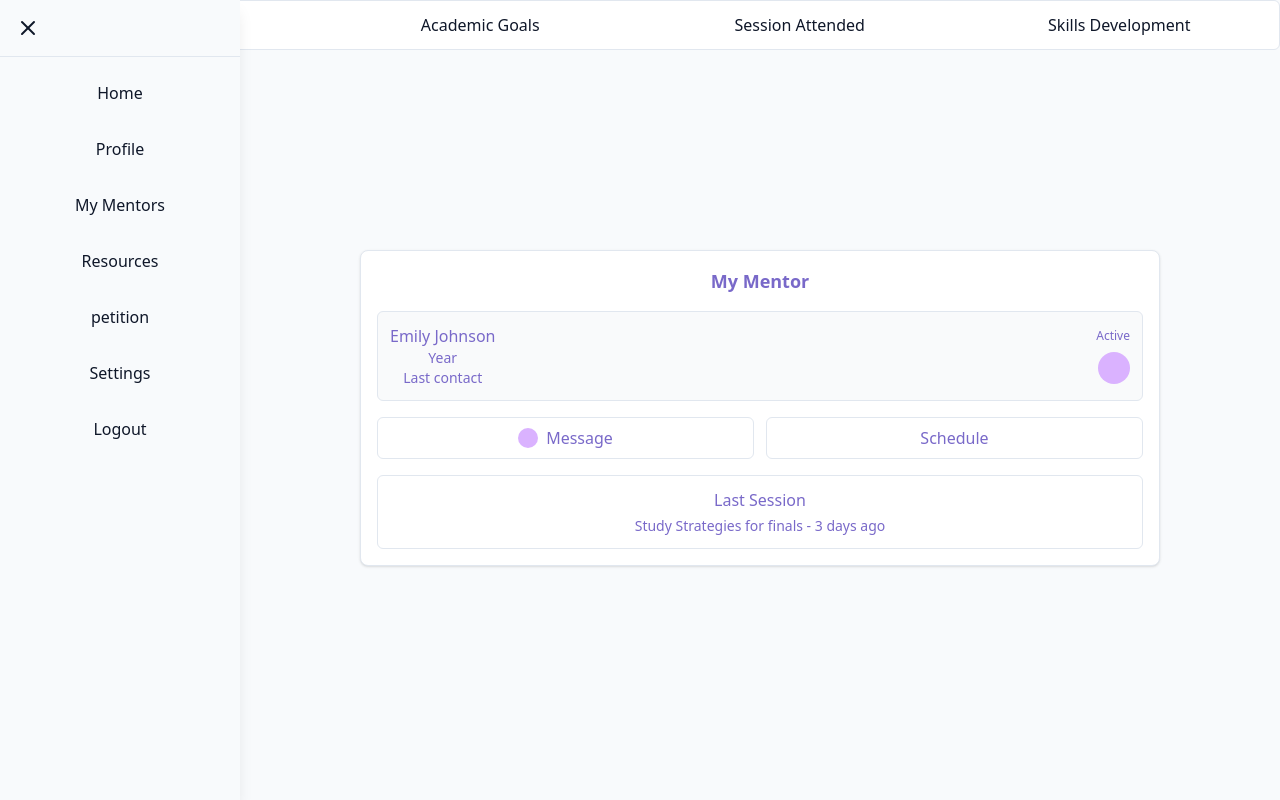
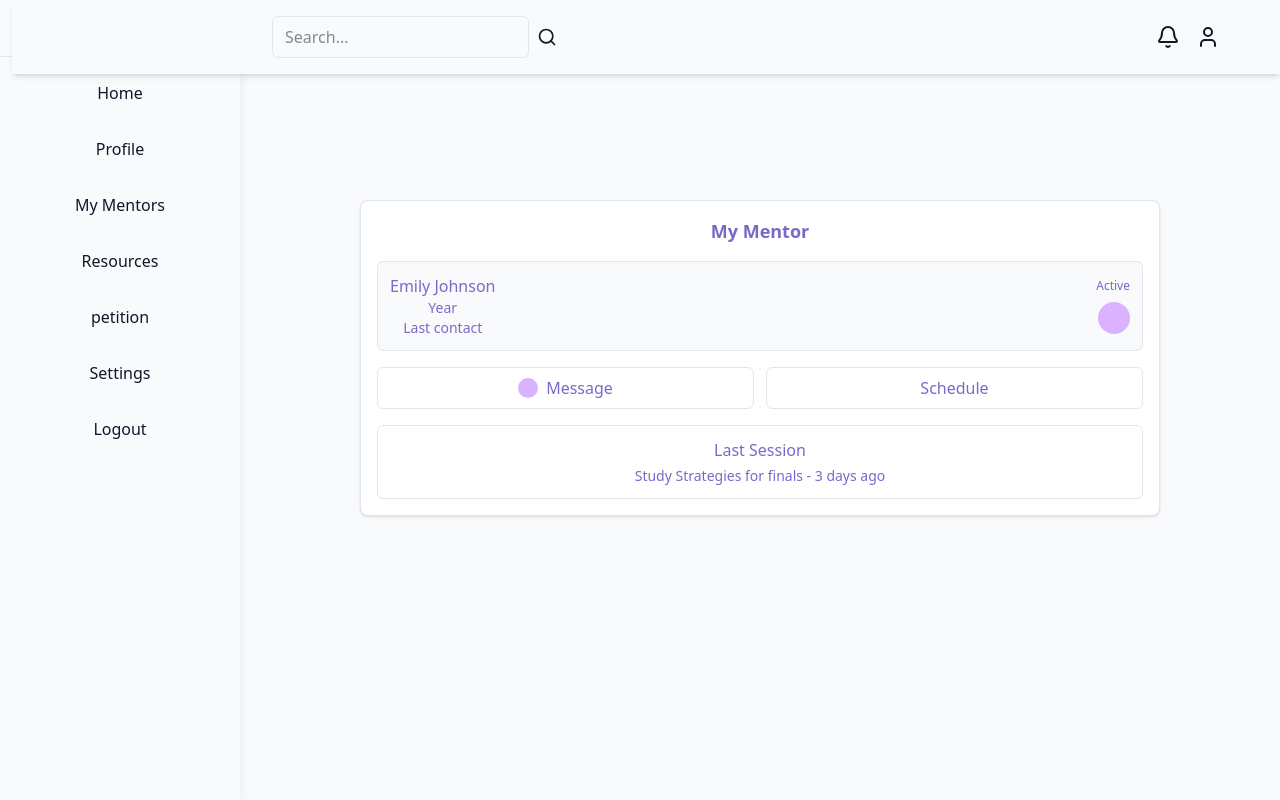
Before and after one commit to tewmih/student-mentorship-management, a React (Vite) app in the folder studentMentership/frontend/: page /meteedashboard in a window 1280 px wide. Shown: the top 800 px of the page. Built offline with nearby package versions, Linux system fonts and the light colour scheme.

Commit message:
add header on the mentee page

```diff
--- a/studentMentership/frontend/src/components/TopTabs.jsx
+++ b/studentMentership/frontend/src/components/TopTabs.jsx
@@ -1,19 +1,23 @@
-// components/TopTabs.jsx
 import React from "react";
+import { Bell, Search, User } from "lucide-react";
 
-const tabs = ["Your Progress", "Academic Goals", "Session Attended", "Skills Development"];
 
 export default function TopTabs() {
-  return (
-    <div className="border bg-card rounded-md flex">
-      {tabs.map((tab, i) => (
-        <button
-          key={i}
-          className="flex-1 py-3 text-center hover:bg-primary-foreground transition"
-        >
-          {tab}
-        </button>
-      ))}
-    </div>
-  );
+    return (
+        <div className="fixed top-0 right-0 left-3 flex items-center text-foreground justify-between  pl-65 pr-15 py-4 bg-background shadow-md">
+            <div className="flex items-center gap-2">
+                <input
+                    type="text"
+                    placeholder="Search..."
+                    className="px-3 py-2 border rounded-md focus:outline-none focus:ring-2 focus:ring-blue-500"
+                />
+                <Search className="w-5 h-5" />
+            </div>
+
+            <div className="flex items-center gap-4">
+                <Bell className="w-6 h-6  cursor-pointer hover:text-blue-500 transition-colors" />
+                <User className="w-6 h-6  cursor-pointer hover:text-blue-500 transition-colors" />
+            </div>
+        </div>
+    );
 }
```
Also changed, not shown: studentMentership/frontend/src/components/MyMentor.jsx (+7 -5 lines).
